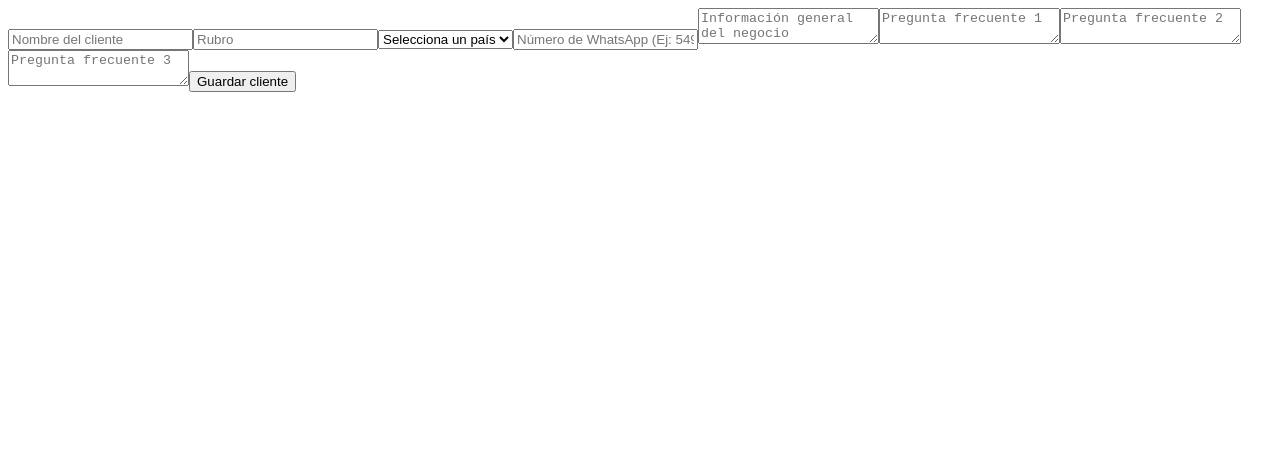
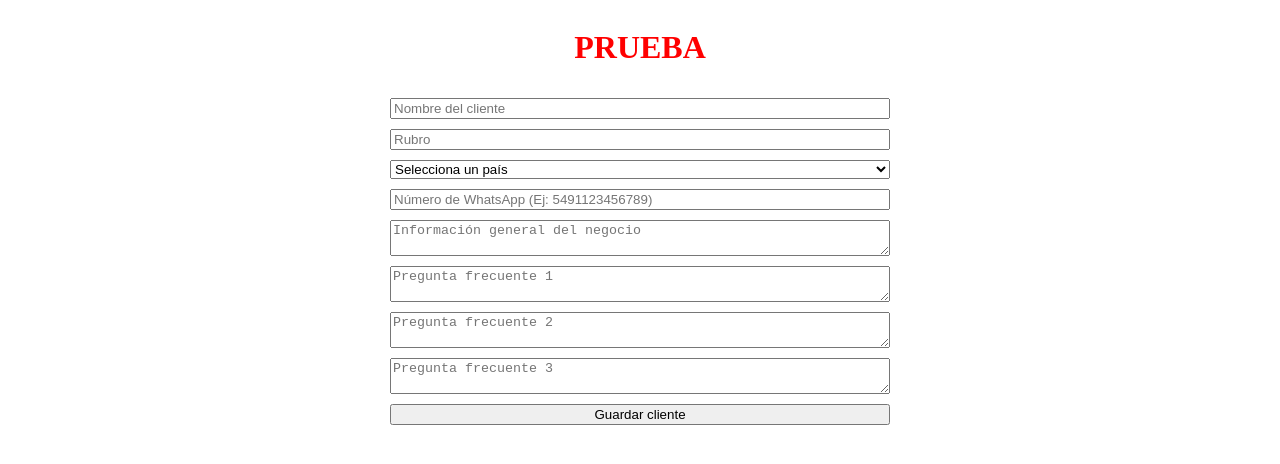
Before and after one commit to TatoPadbol/Bot, a Next.js app: page /admin in a window 1280 px wide. Shown: the top 464 px of the page. Built offline with nearby package versions, Linux system fonts and the light colour scheme.

Commit message:
Add files via upload

```diff
--- a/pages/admin.js
+++ b/pages/admin.js
@@ -1,3 +1,4 @@
+export const dynamic = 'force-dynamic';
 
 import { useState } from "react";
 import countries from "@/lib/countries";
@@ -37,7 +38,8 @@ export default function AdminClient() {
   };
 
   return (
-    <div className="form-container">
+    <div className="form-container" style={{ maxWidth: 500, margin: 'auto', display: 'flex', flexDirection: 'column', gap: 10 }}>
+      <h1 style={{ color: 'red', textAlign: 'center' }}>PRUEBA</h1>
       <input placeholder="Nombre del cliente" value={client.name} onChange={(e) => handleChange("name", e.target.value)} />
       <input placeholder="Rubro" value={client.industry} onChange={(e) => handleChange("industry", e.target.value)} />
       <select value={client.country} onChange={(e) => handleChange("country", e.target.value)}>
```
